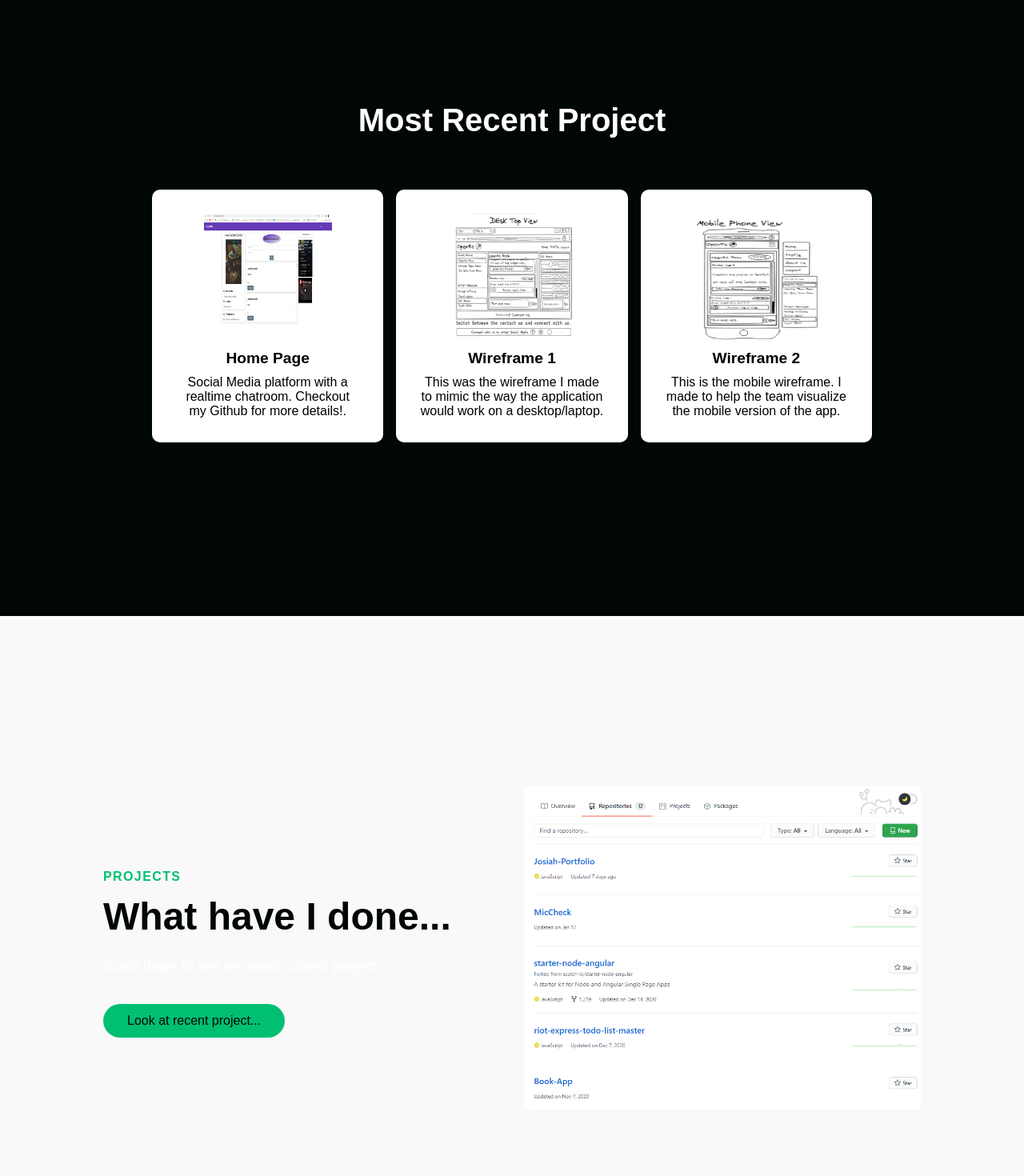
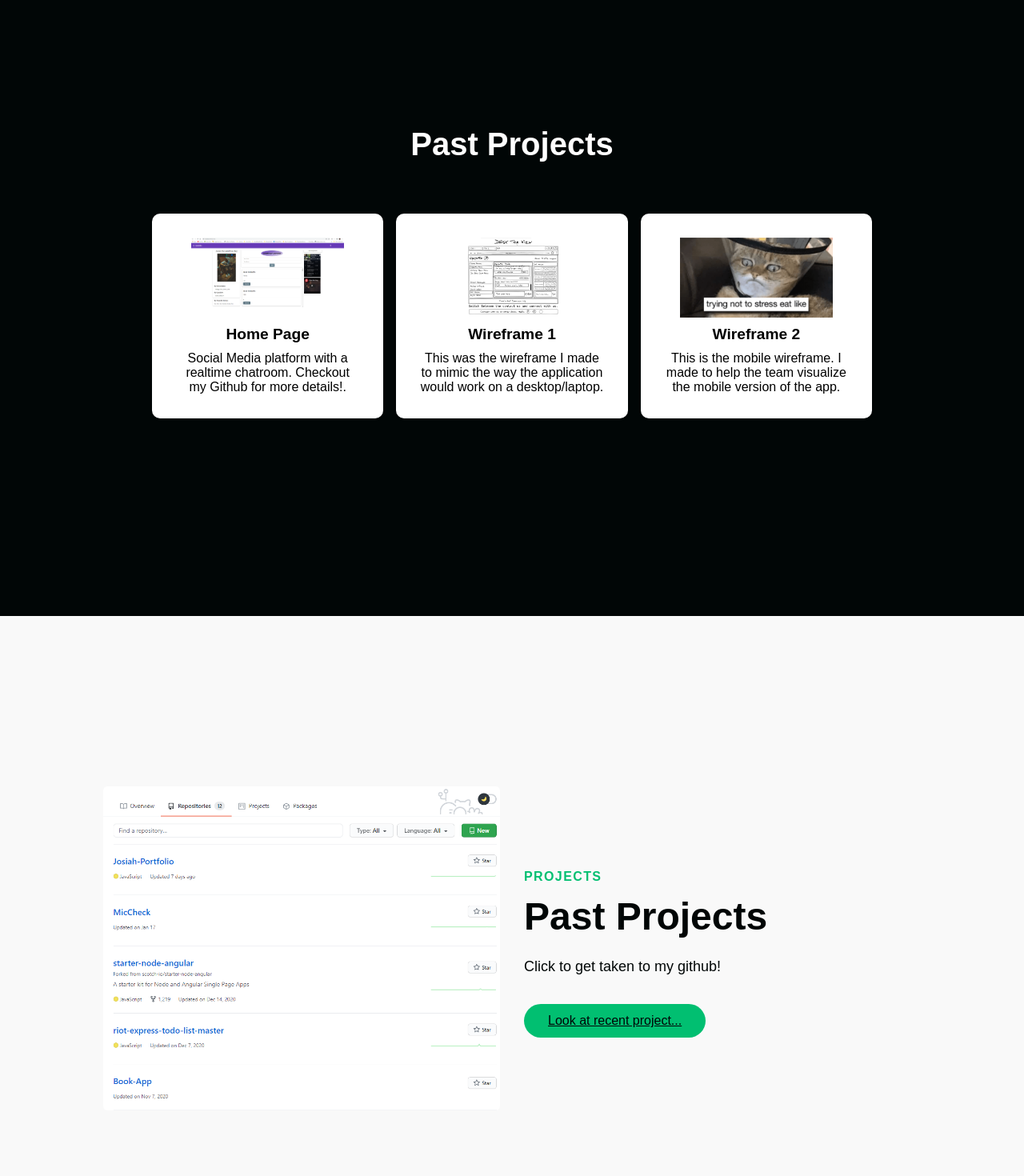
Before and after one commit to chubbybunny8001/Josiah-Portfolio, a React (Create React App) app: page / in a window 1280 px wide. Shown: the part 1040-2510 px from the top of the page at 80% size. Built offline with nearby package versions, Linux system fonts and the light colour scheme; a web font is replaced by a local one.

Commit message:
adding button for resume and git hub. Confused on how to actually make it go to the page not just look show address on the bottom.

```diff
--- a/src/components/Experience/ExperienceContent.js
+++ b/src/components/Experience/ExperienceContent.js
@@ -16,5 +16,5 @@ export const cont3 = {
 export const hiddenCont ={
             head: 'Hidden Container',
             body: 'This tab is typically unseen to the eye. You my friend have found the hidden feature. You may now pat yourself on the back.',
-            picture: require('../../images/meme.png').default,
+            picture: 'https://www.youtube.com/embed/Vo6HXsHgizc'
 }
--- a/src/components/Experience/ExperienceElements.js
+++ b/src/components/Experience/ExperienceElements.js
@@ -11,7 +11,7 @@ export const ExperienceContainer = styled.div`
     align-items: center;
     background: #010606;
 
-    @media screen and (max-width: 768x) {
+    @media screen and (max-width: 768px) {
         height: 1100px;
     }
 
@@ -57,6 +57,7 @@ export const ExperienceCard = styled.div`
     align-items: center;
     border-radius: 10px;
     max-height: 340px;
+    max-width: 500px;
     padding: 30px;
     box-shadow: 0 1px 3px rgba(0,0,0,0.2);
     transition: all 0.2s ease-in-out;
@@ -69,8 +70,7 @@ export const ExperienceCard = styled.div`
 `;
 
 export const ExperienceIcon = styled.img`
-    height: 160px;
-    width: 160px;
+    height: 100px;
     margin-bottom: 10px;
 `;
 
--- a/src/components/Experience/index.js
+++ b/src/components/Experience/index.js
@@ -21,7 +21,7 @@ const Experience = () => {
     return (
         <>
             <ExperienceContainer id='projects2'>
-                <ExperienceH1>Most Recent Projec<ModalButton onClick={() => {setCont(hiddenCont); toggleModal(!modalShown); }}>t</ModalButton></ExperienceH1>
+                <ExperienceH1>Past Project<ModalButton onClick={() => {setCont(hiddenCont); toggleModal(!modalShown); }}>s</ModalButton></ExperienceH1>
                 <ExperienceWrapper>
                     <ModalButton onClick={() => {
                         setCont(cont1);
@@ -60,7 +60,7 @@ const Experience = () => {
                         <ModalHead>{cont.head}</ModalHead>
                         <ModalBody>{cont.body}</ModalBody>
                         <ModalImageContainer>
-                            <ModalImage src={cont.picture} alt="text" />
+                            <ModalImage src={cont.picture} alt="text" allowFullScreen="true"></ModalImage>
                         </ModalImageContainer>
                     </ModalContainer>
                 </Modal>
--- a/src/components/Modal/ModalElement.js
+++ b/src/components/Modal/ModalElement.js
@@ -15,8 +15,8 @@ export const ModalBackdrop = styled.div`
 
 export const ModalContent = styled.div`
     width: 70%;
-    height: fit-content;
-    max-height: 65%;
+    height: 60%;
+    max-height: 75%;
     background-color: white;
     padding: 25px;
     border-radius: 10px;
@@ -84,11 +84,16 @@ export const ModalImageContainer = styled.div`
     text-align: center;
 `;
 
-export const ModalImage = styled.img`
-    max-width: 90%;
-    height: auto;
+export const ModalImage = styled.iframe`
+    width: 100%;
+    height: 100%;
 
-    @media screen and (max-width: 786px){
-        max-width: 70%;
+    /* @media screen and (max-width: 786px){
+        max-width: 80%;
     }
+
+    @media screen and (max-width: 480px){
+        max-width: 90%;
+    } */
+
 `;
--- /dev/null
+++ b/src/components/Modal/ModalResumeElement.js
@@ -0,0 +1,5 @@
+import styled from "styled-components";
+
+export const ModalResumeContainer = styled.div`
+
+`;
--- a/src/components/ProjectsSection/Data.js
+++ b/src/components/ProjectsSection/Data.js
@@ -43,17 +43,19 @@ export const gitHub = {
     lightText: false,
     lightTextDesc: false,
     topLine: 'Projects',
-    heading: 'What have I done...',
-    description: "Scroll down to see my most current project...", //description = subtitle
+    heading: 'Past Projects',
+    description: "Click to get taken to my github!", //description = subtitle
     buttonLabel: 'Look at recent project...',
     toLink: 'experience',
-    imgStart: false,
+    imgStart: true,
     img: require('../../images/Github.png').default, //Need photo tha is compatable with this. PNGs are not.
-    alt: 'Picture of github repos',
+    alt: 'Picture of GitHub Repos',
     dark: "true",
     primary: "true",
-    darkText: false,
-    toLink: 'projects2'
+    darkText: true,
+    toLink: '',
+    url: 'https://github.com',
+    blank: '_blank'
 }
 
 //Search up unDraw for svg stuff...
--- a/src/components/ProjectsSection/ProjectsElements.js
+++ b/src/components/ProjectsSection/ProjectsElements.js
@@ -98,3 +98,13 @@ export const Img = styled.img`
     margin: 0 0 10px 0;
     padding-right: 0;
 `;
+
+export const ExternButton = styled.a`
+    background: none;
+	color: inherit;
+	border: none;
+	padding: 0;
+	font: inherit;
+	cursor: pointer;
+	outline: inherit;
+`;
--- a/src/components/ProjectsSection/index.js
+++ b/src/components/ProjectsSection/index.js
@@ -12,7 +12,8 @@ import {
     BtnWrap,
     Column2,
     ImgWrap,
-    Img
+    Img,
+    ExternButton
 } from "./ProjectsElements";
 
 const Projects = ({
@@ -29,7 +30,9 @@ const Projects = ({
     alt,
     primary,
     dark,
-    toLink
+    toLink,
+    url,
+    blank
 }) => {
     return (
         <>
@@ -41,8 +44,9 @@ const Projects = ({
                             <TopLine>{topLine}</TopLine>
                             <Heading lightText={lightText} >{heading}</Heading>
                             <Subtitle darkText={darkText} >{description}</Subtitle>
-                            <BtnWrap>
-                                <Button to={toLink}
+
+                                <BtnWrap>
+                                <Button
                                     smooth={true}
                                     duration={500}
                                     spy={true}
@@ -50,8 +54,9 @@ const Projects = ({
                                     offset={-80}
                                     primary={primary}
                                     dark={dark}
-                                >{buttonLabel}</Button>
-                            </BtnWrap>
+                                ><ExternButton href={url} target={blank}>{buttonLabel}</ExternButton></Button>
+                                </BtnWrap>
+
                         </TextWrapper>
                         </Column1>
                         <Column2>
--- a/src/components/Sidebar/index.js
+++ b/src/components/Sidebar/index.js
@@ -20,10 +20,10 @@ const Sidebar = ({ isOpen, toggle }) => {
                 </Icon>
                 <SidebarWrapper>
                     <SidebarMenu>
+                        <SidebarLink to="projects2" onClick={toggle} >Past Projects</SidebarLink>
+                        <SidebarLink to="projects" onClick={toggle} >GitHub</SidebarLink>
+                        <SidebarLink to="frameworks" onClick={toggle} >My Background</SidebarLink>
                         <SidebarLink to="about" onClick={toggle} >About Me</SidebarLink>
-                        <SidebarLink to="frameworks" onClick={toggle} >What I Know</SidebarLink>
-                        <SidebarLink to="projects" onClick={toggle} >Projects</SidebarLink>
-                        <SidebarLink to="projects2" onClick={toggle} >Projects Cont.</SidebarLink>
                     </SidebarMenu>
                     <SideBntWrap>
                         <SidebarRoute to="/contactMe">Contact Me</SidebarRoute>
```
Also changed, not shown: src/images/Mobile.png, src/images/meme.png.
